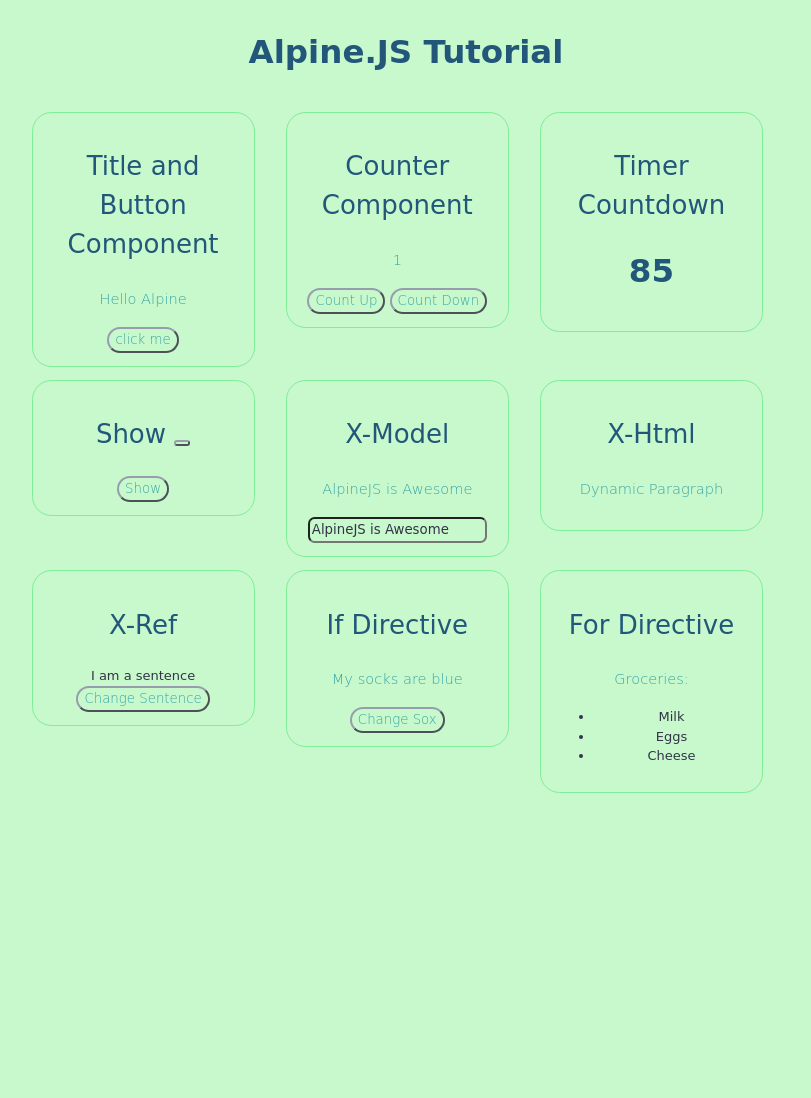
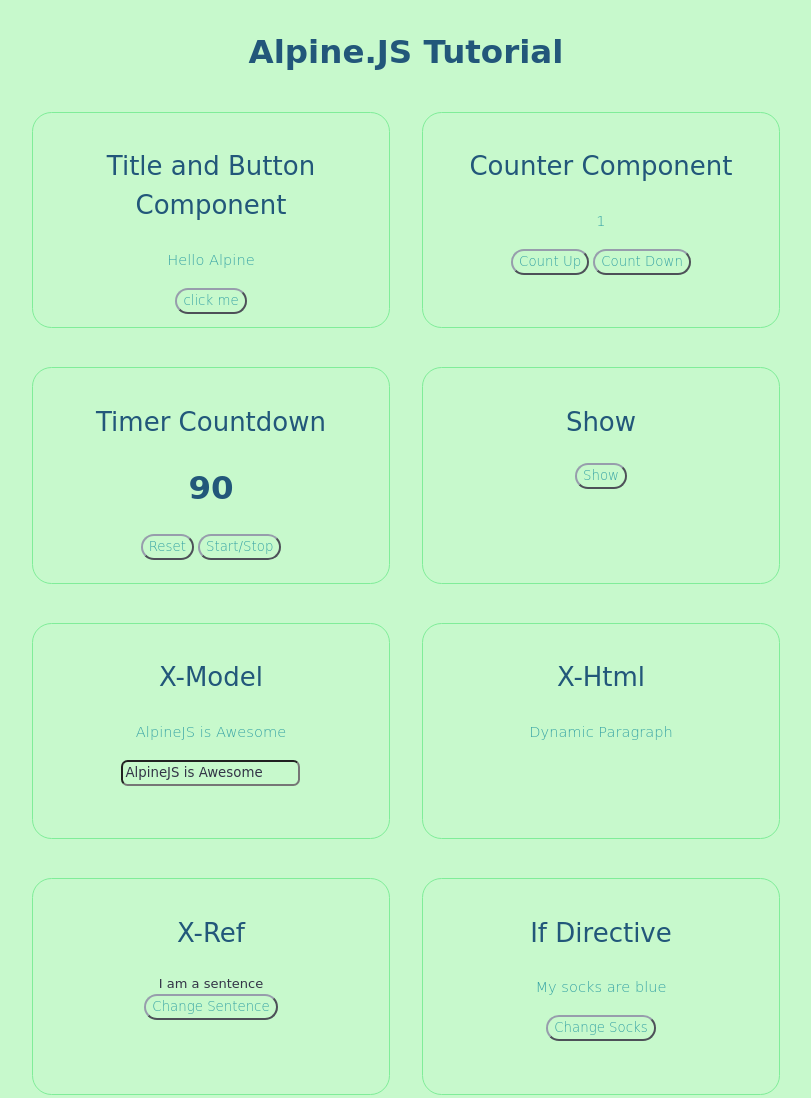
Before and after one commit to Lesego864/alpinejs-tutorial, a plain HTML site: page index.html in a window 1280 px wide. Shown: the top 1098 px of the page, without its empty margins (234-1045 px from the left). Before the commit the page ends 800 px from the top, so only its background shows below. Drawn offline with nearby package versions, Linux system fonts and the light colour scheme.

Commit message:
Added the reset and start/stop buttons on the timer countdown widget

```diff
--- a/index.html
+++ b/index.html
@@ -18,7 +18,7 @@
         </div>
 
         <div class="row">
-            <div class="col-4">
+            <div class="col-6">
                 <div class="Button">
                     <h2>Title and Button Component</h2>
                     <div x-data="{ title: 'Hello Alpine' }">
@@ -28,7 +28,7 @@
                 </div>
             </div>
 
-            <div class="col-4">
+            <div class="col-6">
                 <div class="Counter">
                     <h2>Counter Component</h2>
                     <div x-data="{ count: 1 }">
@@ -38,27 +38,23 @@
                     </div>
                 </div>
             </div>
-
-            <div class="col-4">
+        </div>
+        <div class="row">
+            <div class="col-6">
                 <div class="Timer">
                     <h2>Timer Countdown</h2>
-                    <div x-data="{ countdown: 90 }" x-init="setInterval(function(){
-                countdown--;}, 1000);">
+                    <div x-data="{ countdown: 90, timeCounter: false }" x-init="setInterval(function(){
+                        if (countdown > 0 && timeCounter) {countdown--;}}, 1000);">
                         <h1 x-text="countdown"></h1>
+                        <button @click="$el.replaceWith($el.cloneNode(true))">Reset</button>
+                        <button @click="timeCounter=!timeCounter">Start/Stop</button>
                     </div>
                 </div>
             </div>
-        </div>
 
-
-
-
-        <div class="row">
-            <div class="col-4">
+            <div class="col-6">
                 <div class="ShowBtn">
-                    <h2>Show
-                        <Button></Button>
-                    </h2>
+                    <h2>Show</h2>
                     <div x-data="{ show: false }">
                         <button @click="show=!show">Show</button>
                         <div x-show.transition="show">Hello</div>
@@ -66,7 +62,10 @@
                 </div>
             </div>
 
-            <div class="col-4">
+        </div>
+
+        <div class="row">
+            <div class="col-6">
                 <div class="Model">
                     <h2>X-Model</h2>
                     <div x-data="{ title: 'AlpineJS is Awesome' }">
@@ -76,7 +75,7 @@
                 </div>
             </div>
 
-            <div class="col-4">
+            <div class="col-6">
                 <div class="Html">
                     <h2>X-Html</h2>
                     <div x-data="{ code: '<p>Dynamic Paragraph</p>' }">
@@ -87,7 +86,7 @@
 
         </div>
         <div class="row">
-            <div class="col-4">
+            <div class="col-6">
                 <div class="Ref">
                     <h2>X-Ref</h2>
                     <div x-data="{ code: '<p>Dynamic Paragraph</p>' }">
@@ -97,7 +96,7 @@
                 </div>
             </div>
 
-            <div class="col-4">
+            <div class="col-6">
                 <div class="If">
                     <h2>If Directive</h2>
                     <div x-data="{ socks: 'blue' }">
@@ -107,12 +106,13 @@
                         <template x-if="socks=='green'">
                         <p>My socks are green</p>
                     </template>
-                        <button @click="socks = 'green'">Change Sox</button>
+                        <button @click="socks = 'green'">Change Socks</button>
                     </div>
                 </div>
             </div>
-
-            <div class="col-4">
+        </div>
+        <div class="row">
+            <div class="col-6">
                 <div class="For">
                     <h2>For Directive</h2>
                     <div x-data="{ groceries: ['Milk', 'Eggs', 'Cheese'] }">
--- a/simple-grid.css
+++ b/simple-grid.css
@@ -19,6 +19,78 @@ body {
     background-color: #C7F9CC;
     text-align: center;
     font-size: small;
+}
+
+.Button {
+    border: 1.5px solid #80ED99;
+    padding: 1em;
+    /* margin-right: 3em; */
+    margin-bottom: 2em;
+    border-radius: 1.5em;
+}
+
+.Counter {
+    border: 1.5px solid #80ED99;
+    padding: 1em;
+    height: 14.5em;
+    margin-bottom: 2em;
+    border-radius: 1.5em;
+}
+
+.Timer {
+    border: 1.5px solid #80ED99;
+    padding: 1em;
+    height: 14.5em;
+    margin-bottom: 2em;
+    border-radius: 1.5em;
+}
+
+.ShowBtn {
+    border: 1.5px solid #80ED99;
+    padding: 1em;
+    height: 14.5em;
+    margin-bottom: 2em;
+    border-radius: 1.5em;
+}
+
+.Model {
+    border: 1.5px solid #80ED99;
+    padding: 1em;
+    height: 14.5em;
+    margin-bottom: 2em;
+    border-radius: 1.5em;
+}
+
+.Html {
+    border: 1.5px solid #80ED99;
+    padding: 1em;
+    height: 14.5em;
+    margin-bottom: 2em;
+    border-radius: 1.5em;
+}
+
+.Ref {
+    border: 1.5px solid #80ED99;
+    padding: 1em;
+    height: 14.5em;
+    margin-bottom: 2em;
+    border-radius: 1.5em;
+}
+
+.If {
+    border: 1.5px solid #80ED99;
+    padding: 1em;
+    height: 14.5em;
+    margin-bottom: 2em;
+    border-radius: 1.5em;
+}
+
+.For {
+    border: 1.5px solid #80ED99;
+    padding: 1em;
+    height: 14.5em;
+    margin-bottom: 2em;
+    border-radius: 1.5em;
 }
 
 
@@ -216,7 +288,7 @@ button:hover {
     .container {
         width: 80%;
     }
-    .col-4 {
+    /* .col-6 {
         border: 1.5px solid #80ED99;
         padding: 1em;
         margin: 1em;
@@ -225,7 +297,7 @@ button:hover {
         width: 15em;
         text-align: center;
         column-gap: 200px;
-    }
+    } */
 }
 
 @media only screen and (min-width: 45em) {
@@ -240,21 +312,16 @@ button:hover {
         width: 21%;
     }
     .col-4 {
-        border: 1.5px solid #80ED99;
-        padding: 1em;
-        margin: 1em;
-        margin-right: 3em;
-        margin-bottom: 2em;
-        border-radius: 1.5em;
-        width: 15em;
-        text-align: center;
-        column-gap: 200px;
+        width: 29.33%;
     }
     .col-5 {
         width: 37.66%;
     }
     .col-6 {
         width: 46%;
+        /* border: 1.5px solid #80ED99; */
+        /* border-radius: 1.5em; */
+        /* text-align: center; */
     }
     .col-7 {
         width: 54.33%;
```
